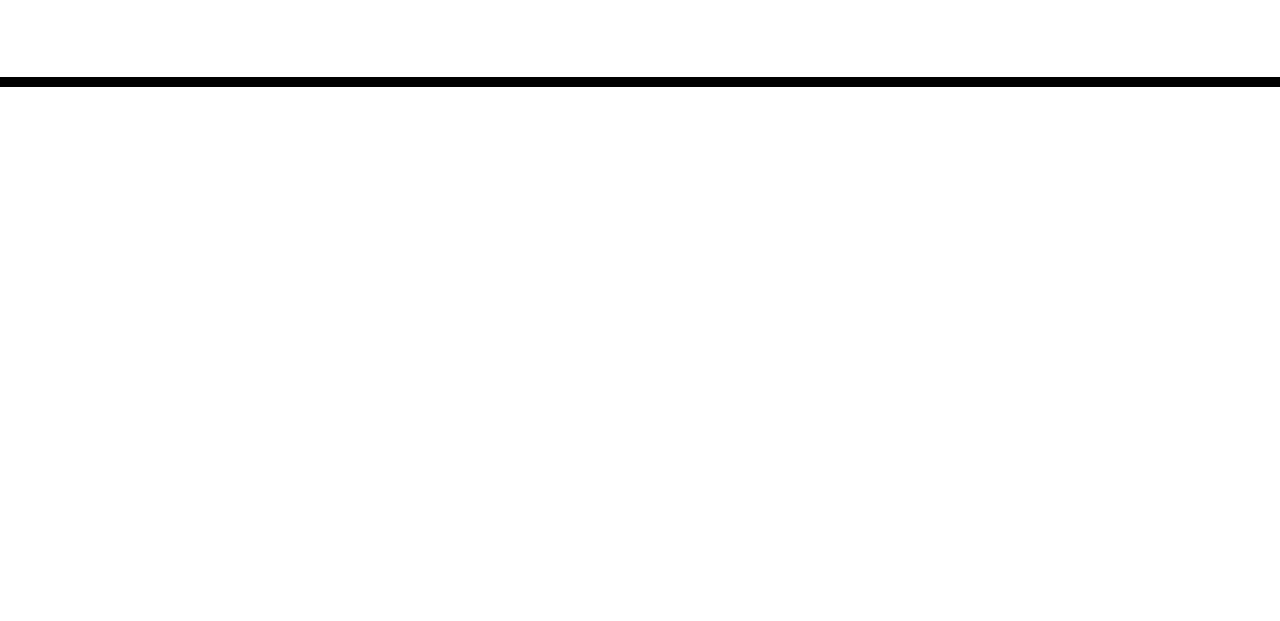
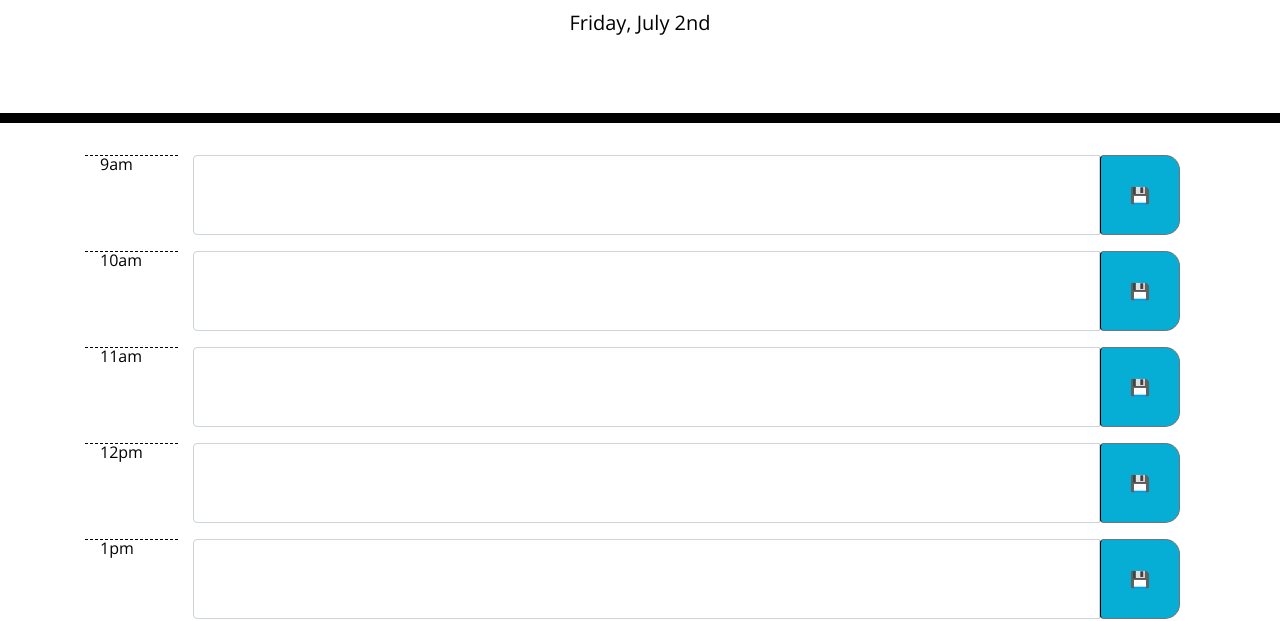
Before and after one commit to LukeRT-UWA/HomeworkFive, a plain HTML site: page index.html in a window 1280 px wide. Shown: the part 181-802 px from the top of the page. Drawn offline with nearby package versions, Linux system fonts and the light colour scheme.

Commit message:
use js to render timeblocks on page

```diff
--- a/assets/css/style.css
+++ b/assets/css/style.css
@@ -63,9 +63,16 @@ textarea {
   border-bottom-right-radius: 15px;
   background-color: #06aed5;
   color: white;
+  width: 80px;
 }
 
 .saveBtn i:hover {
   font-size: 20px;
   transition: all 0.3s ease-in-out;
 }
+
+.input-height {
+
+  height: 80px;
+
+}
--- /dev/null
+++ b/assets/js/notes.js
@@ -0,0 +1,48 @@
+var timeNotes = [
+
+    {
+        time: "9am",
+        message : ""
+
+    },
+    {
+        time: "10am",
+        message : ""
+
+    },
+    {
+        time: "11am",
+        message : ""
+
+    },
+    {
+        time: "12pm",
+        message : ""
+
+    },
+    {
+        time: "1pm",
+        message : ""
+
+    },
+    {
+        time: "2pm",
+        message : ""
+
+    },
+    {
+        time: "3pm",
+        message : ""
+
+    },
+    {
+        time: "4pm",
+        message : ""
+
+    },
+    {
+        time: "5pm",
+        message : ""
+
+    },
+]
--- a/assets/js/script.js
+++ b/assets/js/script.js
@@ -0,0 +1,45 @@
+var currentTime = moment()
+$("#currentDay").text(currentTime.format("dddd, MMMM Do"));
+
+console.log(timeNotes)
+
+var container = document.getElementById("time-container");
+
+// Cycle through array
+for (let index = 0; index < timeNotes.length; index++) {
+    const timeNote = timeNotes[index];
+    // Pull time + message from array
+    let time = timeNote.time
+    let note = timeNote.message
+    // create "container" element
+    let timeDiv = document.createElement("div")
+    timeDiv.setAttribute('class', "d-flex flex-row")
+    // append child time to time div
+    let timeNumber = document.createElement("div")
+    timeNumber.setAttribute('class', "hour col-1")
+    timeNumber.textContent = time
+    timeDiv.appendChild(timeNumber)
+
+    // append child block to time div
+    let inputBlock = document.createElement("div")
+    inputBlock.setAttribute('class', "input-group mb-3 col-11")
+    timeDiv.appendChild(inputBlock)
+    // append child input to block
+    let input = document.createElement("input")
+    input.setAttribute('class', "form-control input-height")
+    inputBlock.appendChild(input)
+    // append child button to block
+    let button = document.createElement("button")
+    button.setAttribute('class', "btn btn-outline-secondary saveBtn")
+    button.textContent = "💾"
+    inputBlock.appendChild(button)
+    // append class to input based upon moment time
+
+
+    //append entire timeDiv to container so it can be displayed on the page
+    container.appendChild(timeDiv)
+
+
+}
+
+console.log(currentTime)
--- a/index.html
+++ b/index.html
@@ -20,6 +20,7 @@
     />
     <link rel="stylesheet" href="assets/css/style.css" />
     <title>Work Day Scheduler</title>
+
   </head>
 
   <body>
@@ -28,12 +29,14 @@
       <p class="lead">A simple calendar app for scheduling your work day</p>
       <p id="currentDay" class="lead"></p>
     </header>
-    <div class="container">
-      <!-- Timeblocks go here -->
+    <div id= "time-container" class="container">
+
+
 
     </div>
 
     <script src="https://cdnjs.cloudflare.com/ajax/libs/jquery/3.2.1/jquery.min.js"></script>
     <script src="https://cdnjs.cloudflare.com/ajax/libs/moment.js/2.24.0/moment.min.js"></script>
-  </body>
+    <script src="assets/js/notes.js"></script>
+    <script src="assets/js/script.js"></script>
 </html>
```
